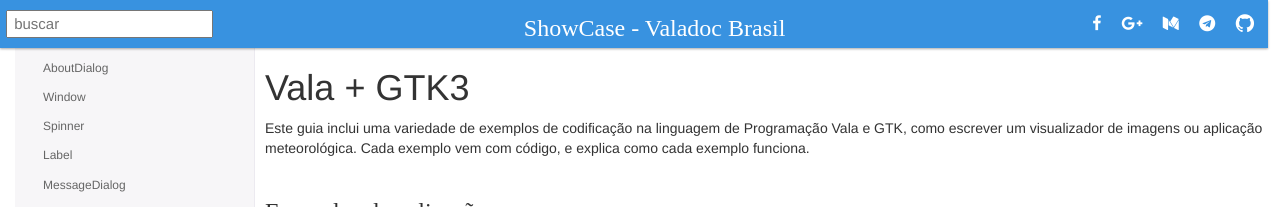
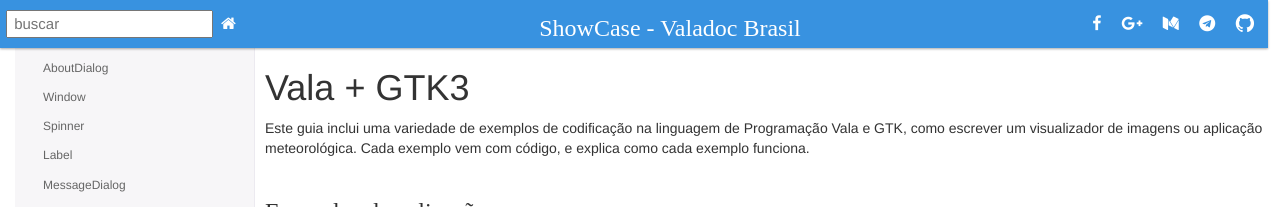
Before and after one commit to valadoc-br/showcase, a Jekyll site: the page built from componentes/index.html, in a window 1280 px wide. Shown: the top 207 px of the page. Built offline with Jekyll 4.4.1, drawn with Linux system fonts in a browser that asks for light colours; nearby versions of some CDN libraries; some web fonts are replaced.

Commit message:
inclusão de icone home

```diff
--- a/_includes/nav.html
+++ b/_includes/nav.html
@@ -3,8 +3,11 @@
   <div id="search-box">
     <input id="filtro-lista" type="text" placeholder=" buscar" autocompletion="off" autosave="search"/>
   </div>
+  <a href="{{ base.url }}/" title="Inicio" style="text-decoration: none;">
+        <i class="fa fa-home"></i>
+      </a>
   <h3 class="title center">
-    &nbsp;&nbsp;<a href="{{ base.url}}/showcase/componentes" style="text-decoration: none;">ShowCase - Valadoc Brasil</a>
+    &nbsp;&nbsp;<a href="{{ base.url}}/componentes/" style="text-decoration: none;">ShowCase - Valadoc Brasil</a>
   </h3>
 
   <ul id="icon-menu">
```
